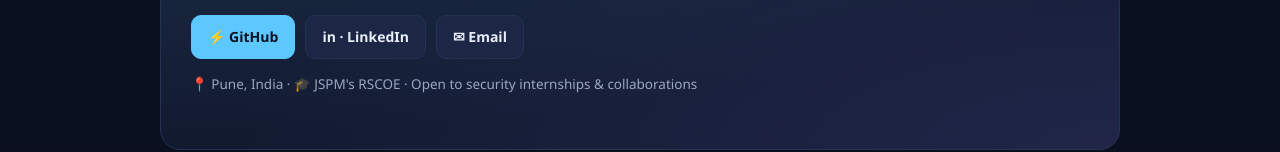
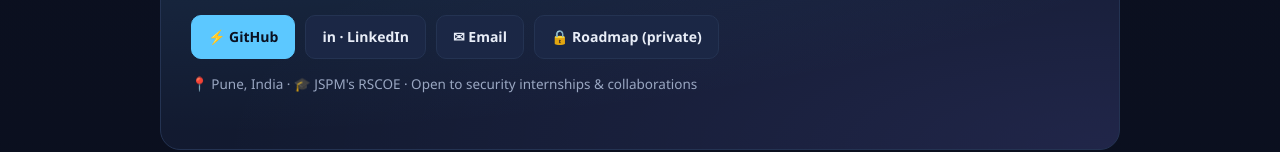
Before and after one commit to Purva9665/purva9665.github.io, a plain HTML site: page index.html in a window 1280 px wide. Shown: the part 295-447 px from the top of the page. Drawn offline with Linux system fonts and the light colour scheme.

Commit message:
Add private roadmap (lock) link to portfolio hero
Co-Authored-By: Claude Opus 4.8 <noreply@anthropic.com>

```diff
--- a/index.html
+++ b/index.html
@@ -102,6 +102,7 @@
     <a class="btn primary" href="https://github.com/Purva9665" target="_blank" rel="noopener">⚡ GitHub</a>
     <a class="btn" href="https://www.linkedin.com/in/purva-kadam-791350383" target="_blank" rel="noopener">in · LinkedIn</a>
     <a class="btn" href="mailto:purvakadam9637@gmail.com">✉ Email</a>
+    <a class="btn" href="https://roadmap-private.purvakadam966597.workers.dev/" target="_blank" rel="noopener">🔒 Roadmap (private)</a>
   </div>
   <div class="meta">📍 Pune, India · 🎓 JSPM's RSCOE · Open to security internships &amp; collaborations</div>
 </header>
```
